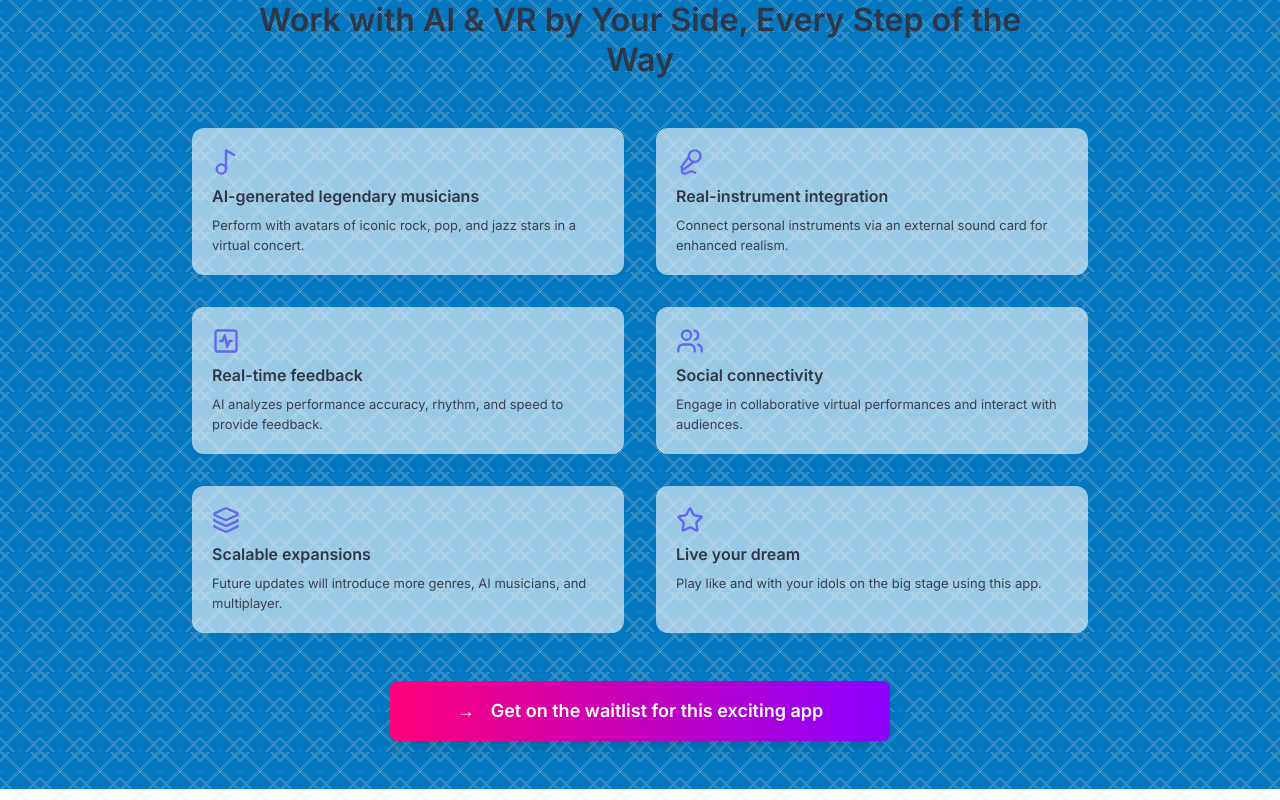
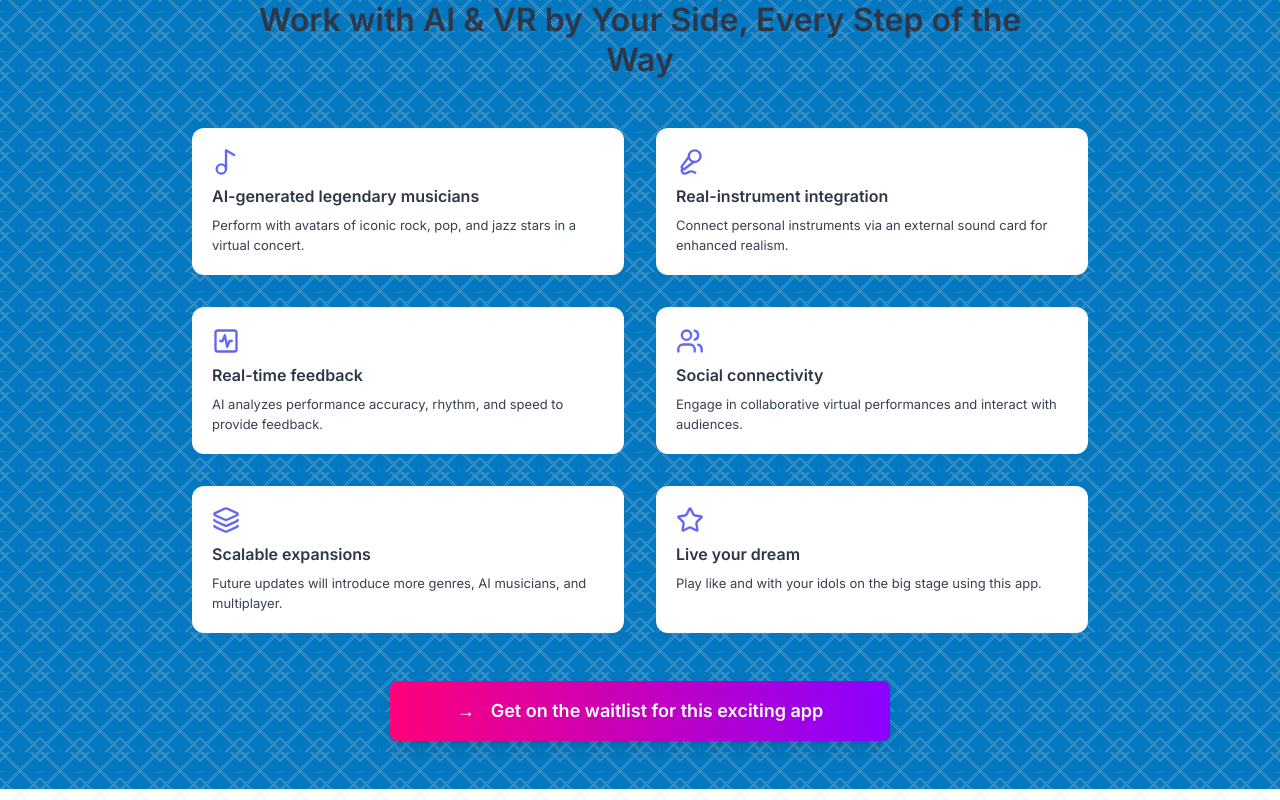
Before and after one commit to sandip-dshgsonic/oneofus, a Next.js app: page / in a window 1280 px wide. Shown: the part 980-1780 px from the top of the page. Built offline with nearby package versions, Linux system fonts and the light colour scheme.

Commit message:
card changes done

```diff
--- a/src/app/components/UseCasesPage.jsx
+++ b/src/app/components/UseCasesPage.jsx
@@ -247,7 +247,7 @@ const UseCasesPage = () => {
           {features.map((feature, index) => (
             <div
               key={index}
-              className="p-4 sm:p-5 rounded-xl bg-white/60 hover:bg-white/70 transition-all duration-300 backdrop-blur-sm"
+              className="p-4 sm:p-5 rounded-xl bg-white hover:bg-white/70 transition-all duration-300 backdrop-blur-sm"
             >
               <feature.Icon className="w-7 h-7 text-[#6366F1] mb-2" />
               <h3 className="text-md font-semibold text-[#2D3748] mb-2">{feature.title}</h3>
--- a/src/app/components/WhyChooseSection.jsx
+++ b/src/app/components/WhyChooseSection.jsx
@@ -1,3 +1,94 @@
+// import React from 'react';
+// import Link from 'next/link';
+// import {
+//   Music2,
+//   Mic2,
+//   ActivitySquare,
+//   Users,
+//   Layers,
+//   Star
+// } from 'lucide-react';
+
+// const WhyChooseSection = () => {
+//   return (
+//     <div className="relative pattern-background">
+//       <div className="pattern-overlay"></div>
+//       <div className="relative z-10 py-12 px-4 md:px-6 lg:px-10">
+
+//         {/* Header Section */}
+//         <div className="text-center mb-12">
+//           <h2 className="text-gray-800 text-lg sm:text-xl mb-3 font-semibold">
+//             Why are we excited about OneOfUs?
+//           </h2>
+//           <h1 className="text-[24px] sm:text-[28px] md:text-[32px] leading-tight text-[#2D3748] font-semibold max-w-3xl mx-auto">
+//             Work with AI & VR by Your Side, Every Step of the Way
+//           </h1>
+//         </div>
+
+//         {/* Features Grid - Modified to 2 columns */}
+//         <div className="max-w-4xl mx-auto grid grid-cols-1 sm:grid-cols-2 gap-6 sm:gap-8 mb-12">
+
+//           {/* Card 1 - AI Musicians */}
+//           <div className="p-4 sm:p-5 rounded-xl bg-white/60 hover:bg-white/70 transition-all duration-300">
+//             <Music2 className="w-7 h-7 text-[#6366F1] mb-2" />
+//             <h3 className="text-md font-semibold text-[#2D3748] mb-2">AI-generated legendary musicians</h3>
+//             <p className="text-gray-700 text-[13px]">Perform with avatars of iconic rock, pop, and jazz stars in a virtual concert.</p>
+//           </div>
+
+//           {/* Card 2 - Instrument Integration */}
+//           <div className="p-4 sm:p-5 rounded-xl bg-white/60 hover:bg-white/70 transition-all duration-300">
+//             <Mic2 className="w-7 h-7 text-[#6366F1] mb-2" />
+//             <h3 className="text-md font-semibold text-[#2D3748] mb-2">Real-instrument integration</h3>
+//             <p className="text-gray-700 text-[13px]">Connect personal instruments via an external sound card for enhanced realism.</p>
+//           </div>
+
+//           {/* Card 3 - Real-time Feedback */}
+//           <div className="p-4 sm:p-5 rounded-xl bg-white/60 hover:bg-white/70 transition-all duration-300">
+//             <ActivitySquare className="w-7 h-7 text-[#6366F1] mb-2" />
+//             <h3 className="text-md font-semibold text-[#2D3748] mb-2">Real-time feedback</h3>
+//             <p className="text-gray-700 text-[13px]">AI analyzes performance accuracy, rhythm, and speed to provide feedback.</p>
+//           </div>
+
+//           {/* Card 4 - Social Connectivity */}
+//           <div className="p-4 sm:p-5 rounded-xl bg-white/60 hover:bg-white/70 transition-all duration-300">
+//             <Users className="w-7 h-7 text-[#6366F1] mb-2" />
+//             <h3 className="text-md font-semibold text-[#2D3748] mb-2">Social connectivity</h3>
+//             <p className="text-gray-700 text-[13px]">Engage in collaborative virtual performances and interact with audiences.</p>
+//           </div>
+
+//           {/* Card 5 - Scalable Expansions */}
+//           <div className="p-4 sm:p-5 rounded-xl bg-white/60 hover:bg-white/70 transition-all duration-300">
+//             <Layers className="w-7 h-7 text-[#6366F1] mb-2" />
+//             <h3 className="text-md font-semibold text-[#2D3748] mb-2">Scalable expansions</h3>
+//             <p className="text-gray-700 text-[13px]">Future updates will introduce more genres, AI musicians, and multiplayer.</p>
+//           </div>
+
+//           {/* Card 6 - Live Your Dream */}
+//           <div className="p-4 sm:p-5 rounded-xl bg-white/60 hover:bg-white/70 transition-all duration-300">
+//             <Star className="w-7 h-7 text-[#6366F1] mb-2" />
+//             <h3 className="text-md font-semibold text-[#2D3748] mb-2">Live your dream</h3>
+//             <p className="text-gray-700 text-[13px]">Play like and with your idols on the big stage using this app.</p>
+//           </div>
+
+//         </div>
+
+//         {/* CTA Button */}
+//         <div className="flex justify-center">
+//           <button className="w-full sm:w-[350px] md:w-[450px] lg:w-[500px] bg-gradient-to-r from-[#ff007a] to-[#8a00ff] text-white px-6 py-3 sm:py-4 rounded-lg text-sm sm:text-base md:text-lg font-semibold hover:from-[#e60071] hover:to-[#7500d9] transition-all flex items-center justify-center gap-4 shadow-lg">
+//             <span>→</span>
+//             Get on the waitlist for this exciting app
+//           </button>
+//         </div>
+
+//       </div>
+//     </div>
+//   );
+// };
+
+// export default WhyChooseSection;
+
+
+
 import React from 'react';
 import Link from 'next/link';
 import {
@@ -28,47 +119,21 @@ const WhyChooseSection = () => {
         {/* Features Grid - Modified to 2 columns */}
         <div className="max-w-4xl mx-auto grid grid-cols-1 sm:grid-cols-2 gap-6 sm:gap-8 mb-12">
 
-          {/* Card 1 - AI Musicians */}
-          <div className="p-4 sm:p-5 rounded-xl bg-white/60 hover:bg-white/70 transition-all duration-300">
-            <Music2 className="w-7 h-7 text-[#6366F1] mb-2" />
-            <h3 className="text-md font-semibold text-[#2D3748] mb-2">AI-generated legendary musicians</h3>
-            <p className="text-gray-700 text-[13px]">Perform with avatars of iconic rock, pop, and jazz stars in a virtual concert.</p>
-          </div>
-
-          {/* Card 2 - Instrument Integration */}
-          <div className="p-4 sm:p-5 rounded-xl bg-white/60 hover:bg-white/70 transition-all duration-300">
-            <Mic2 className="w-7 h-7 text-[#6366F1] mb-2" />
-            <h3 className="text-md font-semibold text-[#2D3748] mb-2">Real-instrument integration</h3>
-            <p className="text-gray-700 text-[13px]">Connect personal instruments via an external sound card for enhanced realism.</p>
-          </div>
-
-          {/* Card 3 - Real-time Feedback */}
-          <div className="p-4 sm:p-5 rounded-xl bg-white/60 hover:bg-white/70 transition-all duration-300">
-            <ActivitySquare className="w-7 h-7 text-[#6366F1] mb-2" />
-            <h3 className="text-md font-semibold text-[#2D3748] mb-2">Real-time feedback</h3>
-            <p className="text-gray-700 text-[13px]">AI analyzes performance accuracy, rhythm, and speed to provide feedback.</p>
-          </div>
-
-          {/* Card 4 - Social Connectivity */}
-          <div className="p-4 sm:p-5 rounded-xl bg-white/60 hover:bg-white/70 transition-all duration-300">
-            <Users className="w-7 h-7 text-[#6366F1] mb-2" />
-            <h3 className="text-md font-semibold text-[#2D3748] mb-2">Social connectivity</h3>
-            <p className="text-gray-700 text-[13px]">Engage in collaborative virtual performances and interact with audiences.</p>
-          </div>
-
-          {/* Card 5 - Scalable Expansions */}
-          <div className="p-4 sm:p-5 rounded-xl bg-white/60 hover:bg-white/70 transition-all duration-300">
-            <Layers className="w-7 h-7 text-[#6366F1] mb-2" />
-            <h3 className="text-md font-semibold text-[#2D3748] mb-2">Scalable expansions</h3>
-            <p className="text-gray-700 text-[13px]">Future updates will introduce more genres, AI musicians, and multiplayer.</p>
-          </div>
-
-          {/* Card 6 - Live Your Dream */}
-          <div className="p-4 sm:p-5 rounded-xl bg-white/60 hover:bg-white/70 transition-all duration-300">
-            <Star className="w-7 h-7 text-[#6366F1] mb-2" />
-            <h3 className="text-md font-semibold text-[#2D3748] mb-2">Live your dream</h3>
-            <p className="text-gray-700 text-[13px]">Play like and with your idols on the big stage using this app.</p>
-          </div>
+          {/* Cards */}
+          {[
+            { Icon: Music2, title: "AI-generated legendary musicians", desc: "Perform with avatars of iconic rock, pop, and jazz stars in a virtual concert." },
+            { Icon: Mic2, title: "Real-instrument integration", desc: "Connect personal instruments via an external sound card for enhanced realism." },
+            { Icon: ActivitySquare, title: "Real-time feedback", desc: "AI analyzes performance accuracy, rhythm, and speed to provide feedback." },
+            { Icon: Users, title: "Social connectivity", desc: "Engage in collaborative virtual performances and interact with audiences." },
+            { Icon: Layers, title: "Scalable expansions", desc: "Future updates will introduce more genres, AI musicians, and multiplayer." },
+            { Icon: Star, title: "Live your dream", desc: "Play like and with your idols on the big stage using this app." }
+          ].map(({ Icon, title, desc }, index) => (
+            <div key={index} className="p-4 sm:p-5 rounded-xl bg-white hover:bg-white/70 transition-all duration-300 backdrop-blur-sm">
+              <Icon className="w-7 h-7 text-[#6366F1] mb-2" />
+              <h3 className="text-md font-semibold text-[#2D3748] mb-2">{title}</h3>
+              <p className="text-gray-700 text-[13px]">{desc}</p>
+            </div>
+          ))}
 
         </div>
 
@@ -86,92 +151,3 @@ const WhyChooseSection = () => {
 };
 
 export default WhyChooseSection;
-
-
-
-
-// import React from 'react';
-// import Link from 'next/link';
-// import {
-//   Music2,
-//   Mic2,
-//   ActivitySquare,
-//   Users,
-//   Layers,
-//   Star
-// } from 'lucide-react';
-
-// const WhyChooseSection = () => {
-//   return (
-//     <div className="bg-[#039FFF] py-12 px-4 md:px-6 lg:px-10">
-
-//       {/* Header Section */}
-//       <div className="text-center mb-12">
-//         <h2 className="text-gray-300 text-lg sm:text-xl mb-3 font-semibold">
-//           Why are we excited about OneOfUs?
-//         </h2>
-//         <h1 className="text-[24px] sm:text-[28px] md:text-[32px] leading-tight text-[#2D3748] font-semibold max-w-3xl mx-auto">
-//           Work with AI & VR by Your Side, Every Step of the Way
-//         </h1>
-//       </div>
-
-//       {/* Features Grid - Modified to 2 columns */}
-//       <div className="max-w-4xl mx-auto grid grid-cols-1 sm:grid-cols-2 gap-6 sm:gap-8 mb-12">
-
-//         {/* Card 1 - AI Musicians */}
-//         <div className="p-4 sm:p-5 rounded-xl bg-white hover:shadow-lg transition">
-//           <Music2 className="w-7 h-7 text-[#6366F1] mb-2" />
-//           <h3 className="text-md font-semibold text-[#2D3748] mb-2">AI-generated legendary musicians</h3>
-//           <p className="text-gray-600 text-[13px]">Perform with avatars of iconic rock, pop, and jazz stars in a virtual concert.</p>
-//         </div>
-
-//         {/* Card 2 - Instrument Integration */}
-//         <div className="p-4 sm:p-5 rounded-xl bg-white hover:shadow-lg transition">
-//           <Mic2 className="w-7 h-7 text-[#6366F1] mb-2" />
-//           <h3 className="text-md font-semibold text-[#2D3748] mb-2">Real-instrument integration</h3>
-//           <p className="text-gray-600 text-[13px]">Connect personal instruments via an external sound card for enhanced realism.</p>
-//         </div>
-
-//         {/* Card 3 - Real-time Feedback */}
-//         <div className="p-4 sm:p-5 rounded-xl bg-white hover:shadow-lg transition">
-//           <ActivitySquare className="w-7 h-7 text-[#6366F1] mb-2" />
-//           <h3 className="text-md font-semibold text-[#2D3748] mb-2">Real-time feedback</h3>
-//           <p className="text-gray-600 text-[13px]">AI analyzes performance accuracy, rhythm, and speed to provide feedback.</p>
-//         </div>
-
-//         {/* Card 4 - Social Connectivity */}
-//         <div className="p-4 sm:p-5 rounded-xl bg-white hover:shadow-lg transition">
-//           <Users className="w-7 h-7 text-[#6366F1] mb-2" />
-//           <h3 className="text-md font-semibold text-[#2D3748] mb-2">Social connectivity</h3>
-//           <p className="text-gray-600 text-[13px]">Engage in collaborative virtual performances and interact with audiences.</p>
-//         </div>
-
-//         {/* Card 5 - Scalable Expansions */}
-//         <div className="p-4 sm:p-5 rounded-xl bg-white hover:shadow-lg transition">
-//           <Layers className="w-7 h-7 text-[#6366F1] mb-2" />
-//           <h3 className="text-md font-semibold text-[#2D3748] mb-2">Scalable expansions</h3>
-//           <p className="text-gray-600 text-[13px]">Future updates will introduce more genres, AI musicians, and multiplayer.</p>
-//         </div>
-
-//         {/* Card 6 - Live Your Dream */}
-//         <div className="p-4 sm:p-5 rounded-xl bg-white hover:shadow-lg transition">
-//           <Star className="w-7 h-7 text-[#6366F1] mb-2" />
-//           <h3 className="text-md font-semibold text-[#2D3748] mb-2">Live your dream</h3>
-//           <p className="text-gray-600 text-[13px]">Play like and with your idols on the big stage using this app.</p>
-//         </div>
-
-//       </div>
-
-//       {/* CTA Button */}
-//       <div className="flex justify-center">
-//         <button className="w-full sm:w-[350px] md:w-[450px] lg:w-[500px] bg-gradient-to-r from-[#ff007a] to-[#8a00ff] text-white px-6 py-3 sm:py-4 rounded-lg text-sm sm:text-base md:text-lg font-semibold hover:from-[#e60071] hover:to-[#7500d9] transition-all flex items-center justify-center gap-4">
-//           <span>→</span>
-//           Get on the waitlist for this exciting app
-//         </button>
-//       </div>
-
-//     </div>
-//   );
-// };
-
-// export default WhyChooseSection;
```
